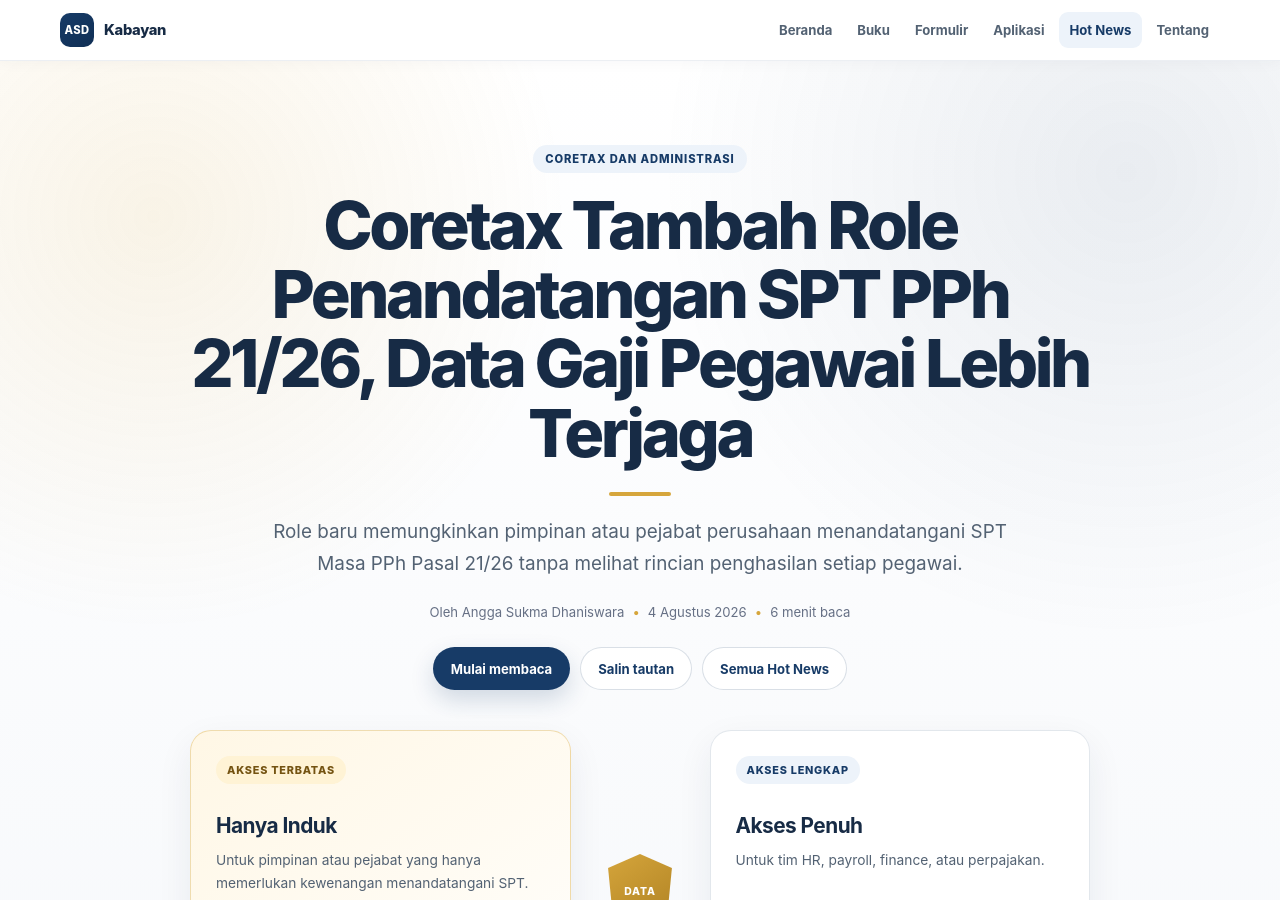
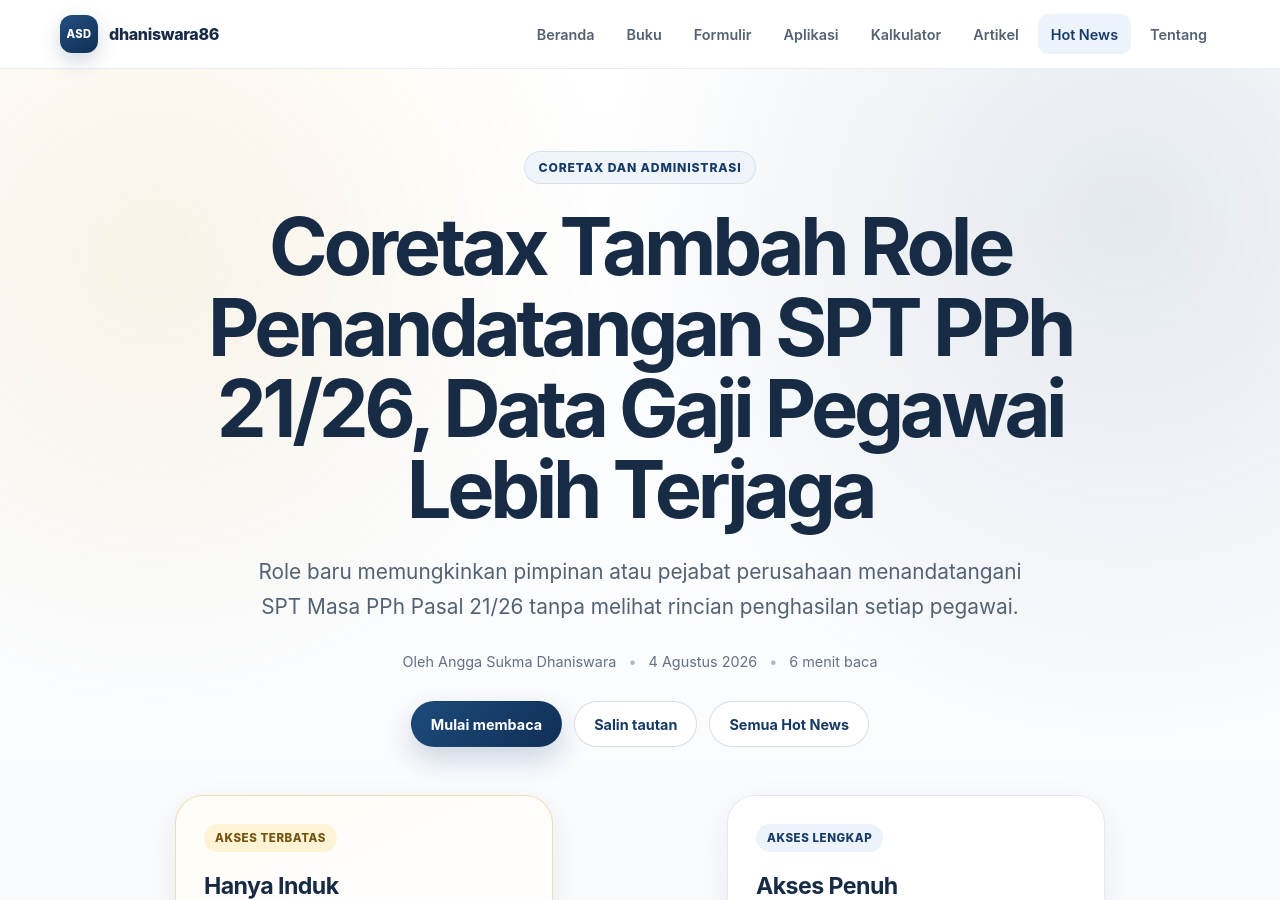
Before and after one commit to dhaniswara86/dhaniswara86.github.io, a Jekyll site: the page built from _posts/2026-08-04-coretax-role-baru-pph21-hanya-induk.md, in a window 1280 px wide and 900 px high. Built offline with Jekyll 4.4.1, drawn with Linux system fonts in a browser that asks for light colours.

Commit message:
Samakan header detail Hot News dengan dhaniswara86

```diff
--- a/_layouts/hotnews.html
+++ b/_layouts/hotnews.html
@@ -177,7 +176,7 @@
     <a
       class="brand"
       href="{{ '/' | relative_url }}"
-        aria-label="Kabayan — Kembali ke beranda"
+      aria-label="dhaniswara86 — Kembali ke beranda"
     >
       <span
         class="brand-mark"
@@ -187,7 +186,7 @@
       </span>
 
       <span class="brand-name">
-          Kabayan
+        dhaniswara86
       </span>
     </a>
 
@@ -209,6 +208,14 @@
 
       <a href="{{ '/aplikasi.html' | relative_url }}">
         Aplikasi
+      </a>
+
+      <a href="{{ '/kalkulator.html' | relative_url }}">
+        Kalkulator
+      </a>
+
+      <a href="{{ '/artikel.html' | relative_url }}">
+        Artikel
       </a>
 
       <a
@@ -259,6 +266,14 @@
 
   <a href="{{ '/aplikasi.html' | relative_url }}">
     Aplikasi
+  </a>
+
+  <a href="{{ '/kalkulator.html' | relative_url }}">
+    Kalkulator
+  </a>
+
+  <a href="{{ '/artikel.html' | relative_url }}">
+    Artikel
   </a>
 
   <a
```
Also changed, not shown: other parts of _layouts/hotnews.html (+2 -3 lines). Lines whose indentation alone changed are shown as unchanged.
